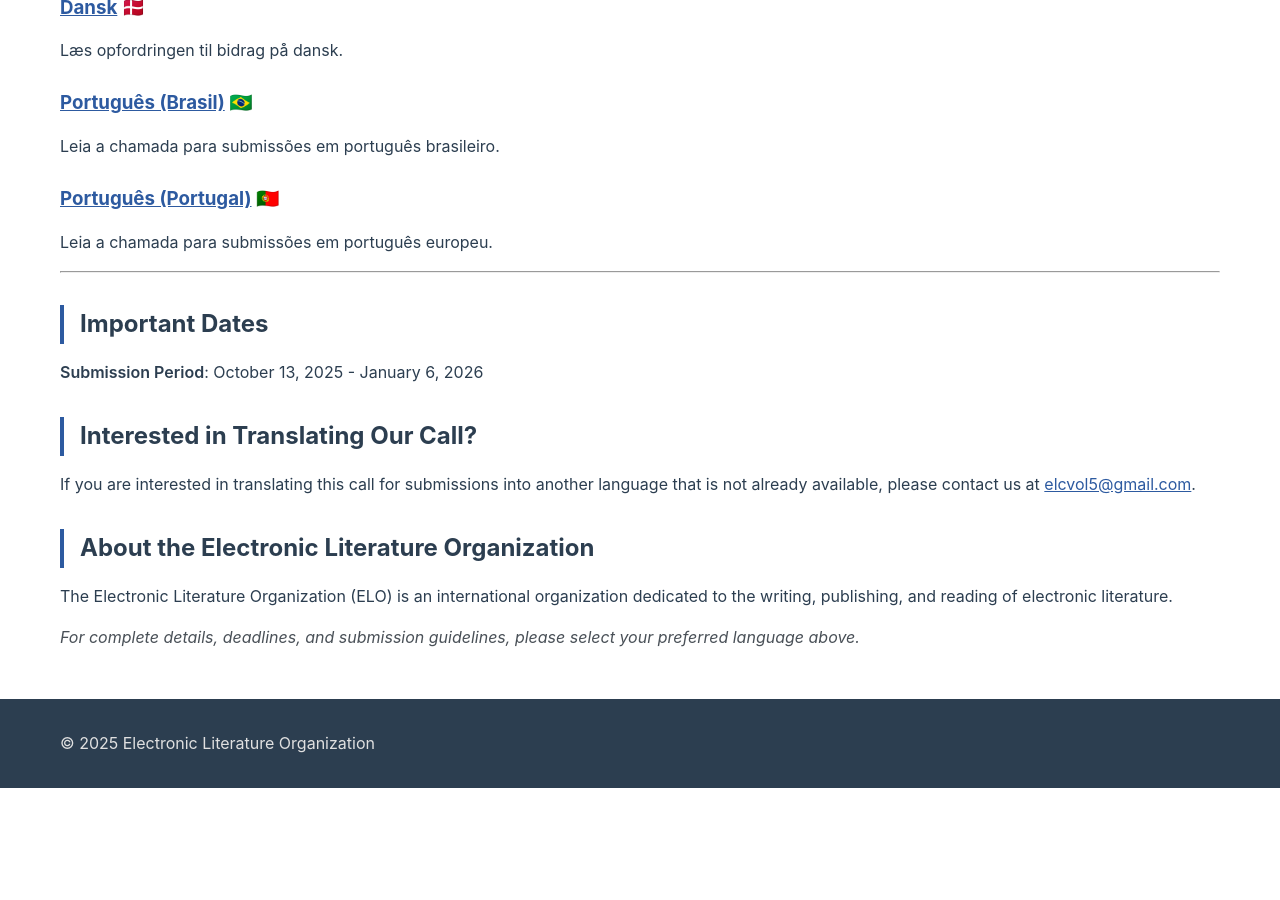
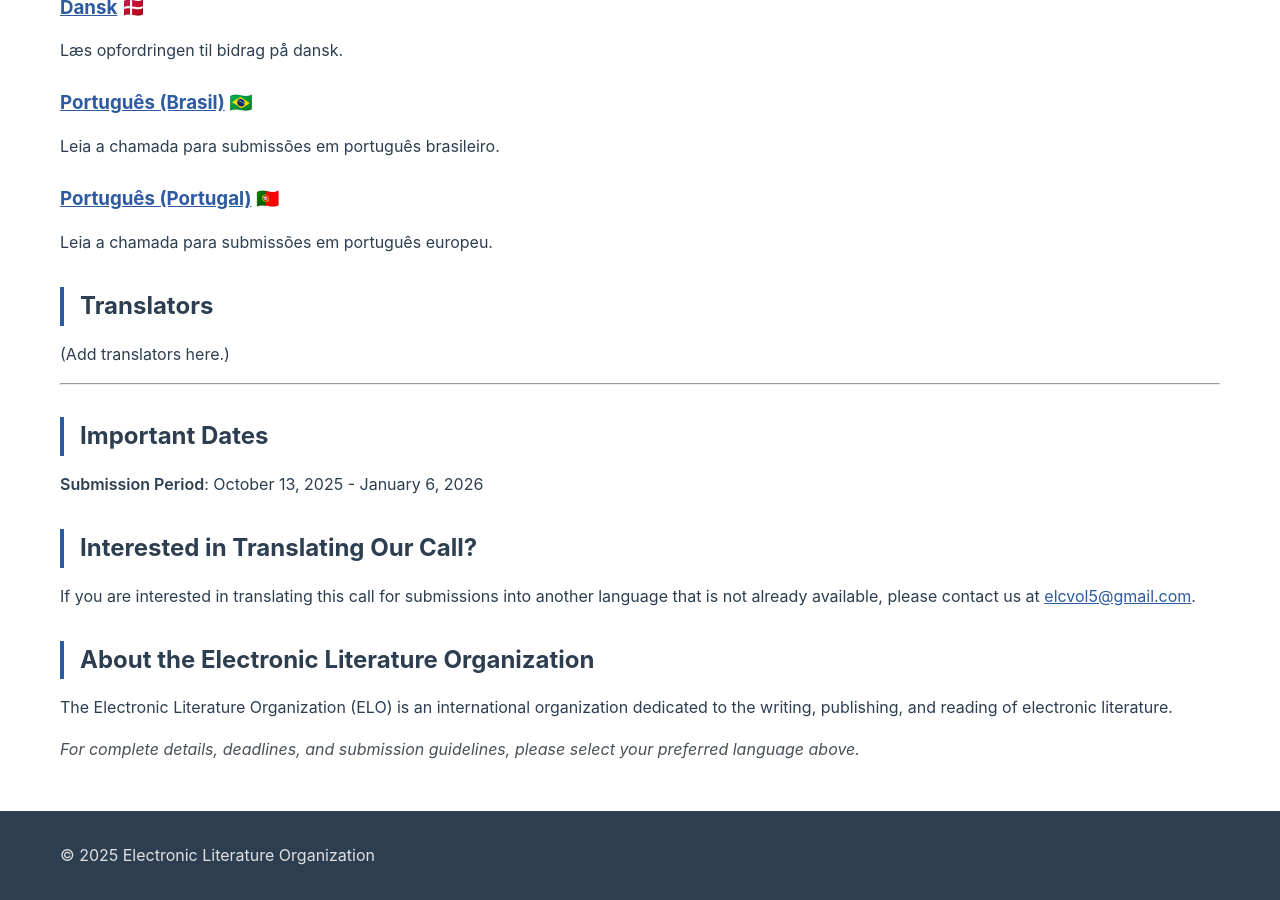
Before and after one commit to eliterature/elc5-info, a Jekyll site: the page built from docs/index.md, in a window 1280 px wide and 900 px high, scrolled down 1308 px. Built offline with Jekyll 4.4.1, drawn with Linux system fonts in a browser that asks for light colours; before the commit the page ends 2096 px from its top, so only the background shows below that.

Commit message:
Added block for translators

```diff
--- a/docs/index.md
+++ b/docs/index.md
@@ -51,6 +51,10 @@ Leia a chamada para submissões em português brasileiro.
 
 Leia a chamada para submissões em português europeu.
 
+## Translators
+
+(Add translators here.)
+
 ---
 
 ## Important Dates
```
Also changed, not shown: 3 other files.
